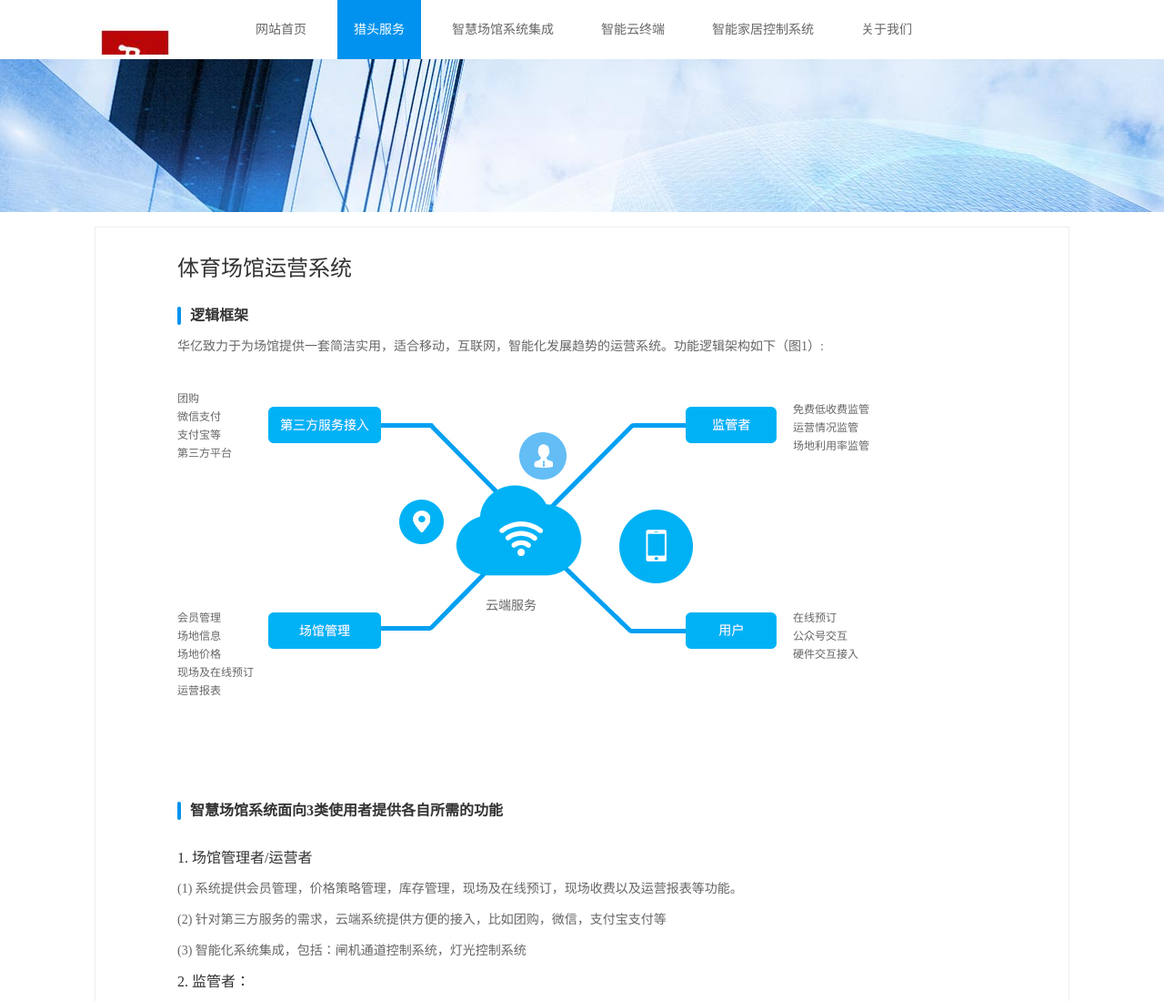
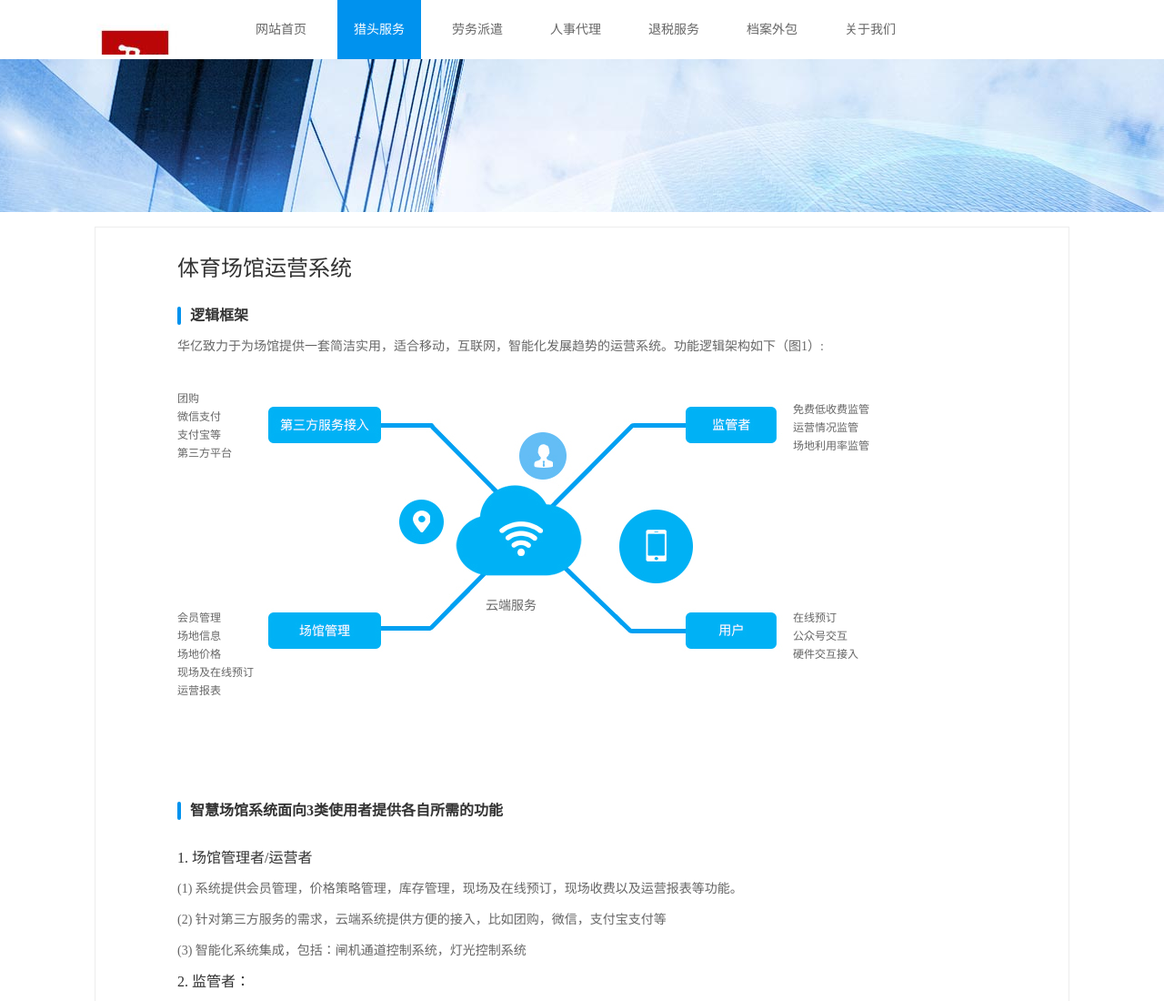
Before and after one commit to mote2000/mote2000.github.io, a website: page html/laborDispatch.html in a window 1280 px wide. Shown: the top 1100 px of the page at 91% size. Drawn offline with Linux system fonts and the light colour scheme.

Commit message:
Update labor dispatch page links to point to correct service pages

```diff
--- a/html/laborDispatch.html
+++ b/html/laborDispatch.html
@@ -31,13 +31,16 @@
             </li>
             <li>
                 <!-- <a href="fivePageDetail.html">场馆系统集成</a>  -->
-                <a href="##">智慧场馆系统集成</a>
+                <a href="laborDispatch.html">劳务派遣</a>
             </li>
             <li>
-                <a href="threePagedetail.html">智能云终端</a>
+                <a href="personnelAgency.html">人事代理</a>
             </li>
             <li>
-                <a href="fourPageDetail.html"> 智能家居控制系统</a>
+                <a href="taxRefundService.html"> 退税服务</a>
+            </li>
+            <li>
+                <a href="fileOutsourcing.html"> 档案外包</a>
             </li>
             <li>
                 <a href="about.html"> 关于我们</a>
```
